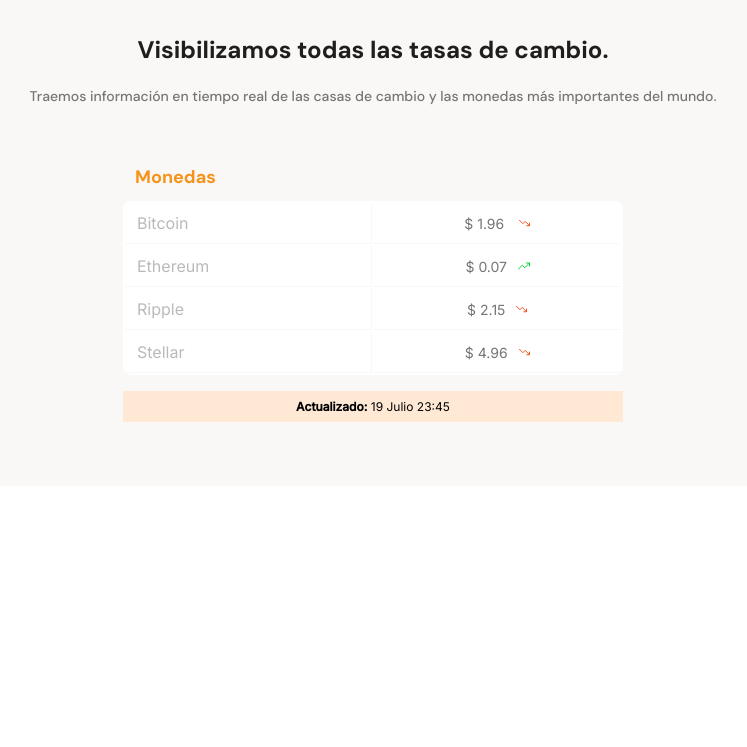
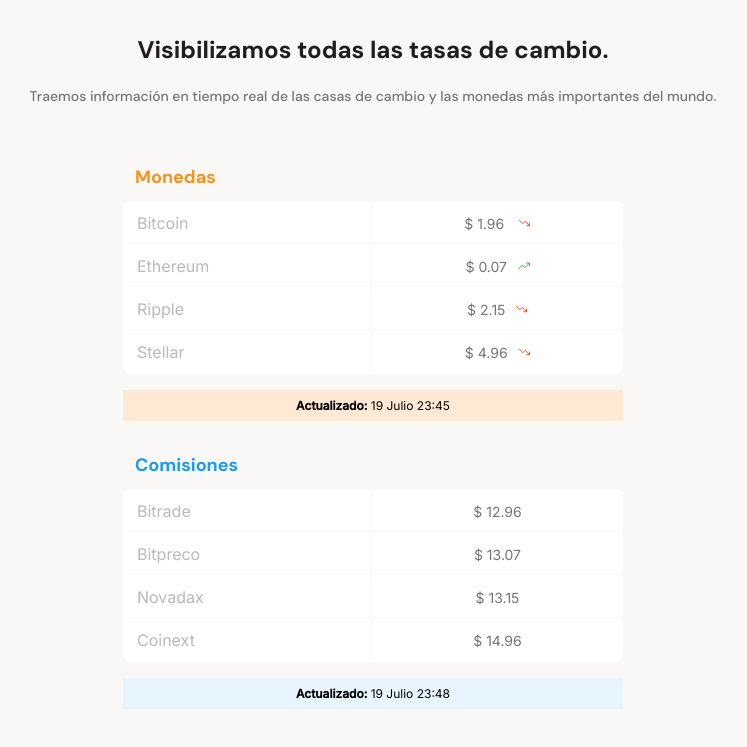
Before and after one commit to higueraDev/mobile-first, a plain HTML site: page index.html in a window 1280 px wide. Shown: the part 577-1324 px from the top of the page, without its empty margins (267-1014 px from the left). Before the commit the page ends 1063 px from the top, so only its background shows below. Drawn offline with Linux system fonts and the light colour scheme.

Commit message:
segunda tabla agregada y estilos optimizados

```diff
--- a/index.html
+++ b/index.html
@@ -35,7 +35,7 @@
             </div>
             <article class="table-container">
 
-                <div class="table">
+                <div class="table table-primary">
                     <table class="table--content">
                         <p class="table--title table--title__orange">Monedas</p>
                         <tr>
@@ -55,8 +55,32 @@
                             <td class="table--data table--data__right">$ 4.96<span class="trending trending__down"></span></td>
                         </tr>
                     </table>
-                    <div class="table--date">
+                    <div class="table--date table--date__bg-orange">
                         <p><b>Actualizado:</b> 19 Julio 23:45</p>
+                    </div>
+                </div>
+                <div class="table">
+                    <table class="table--content">
+                        <p class="table--title table--title__blue">Comisiones</p>
+                        <tr>
+                            <td class="table--data table--data__left">Bitrade</td>
+                            <td class="table--data table--data__right">$ 12.96 </span></td>
+                        </tr>
+                        <tr>
+                            <td class="table--data table--data__left">Bitpreco</td>
+                            <td class="table--data table--data__right">$ 13.07</span></td>
+                        </tr>
+                        <tr>
+                            <td class="table--data table--data__left">Novadax</td>
+                            <td class="table--data table--data__right">$ 13.15</span></td>
+                        </tr>
+                        <tr>
+                            <td class="table--data table--data__left">Coinext</td>
+                            <td class="table--data table--data__right">$ 14.96</span></td>
+                        </tr>
+                    </table>
+                    <div class="table--date table--date__bg-blue">
+                        <p><b>Actualizado:</b> 19 Julio 23:48</p>
                     </div>
                 </div>
             </article>
--- a/styles.css
+++ b/styles.css
@@ -153,6 +153,10 @@ main{
     margin: 0 auto;
 }
 
+.table-primary{
+    margin-bottom: 20px;
+}
+
 .table--title{
     padding: 12px;
     font-size: 1.8rem;
@@ -162,6 +166,10 @@ main{
 
 .table--title__orange{
     color: var(--bitcoin-orange);
+}
+
+.table--title__blue{
+    color: var(--secondary-blue);
 }
 
 .table--content{
@@ -177,6 +185,10 @@ main{
     font-family: 'Inter';
     text-align: left;
     border-bottom: 0.5px solid var(--off-white);
+}
+
+tr:last-of-type .table--data{
+    border-bottom: none;
 }
 
 .table--data__left{
@@ -214,5 +226,12 @@ main{
     font-family: 'Inter';
     font-size: 12px;
     font-weight: 400;
+}
+
+.table--date__bg-orange{
     background-color: var(--soft-orange);
 }
+
+.table--date__bg-blue{
+    background-color: var(--soft-blue);
+}
```
